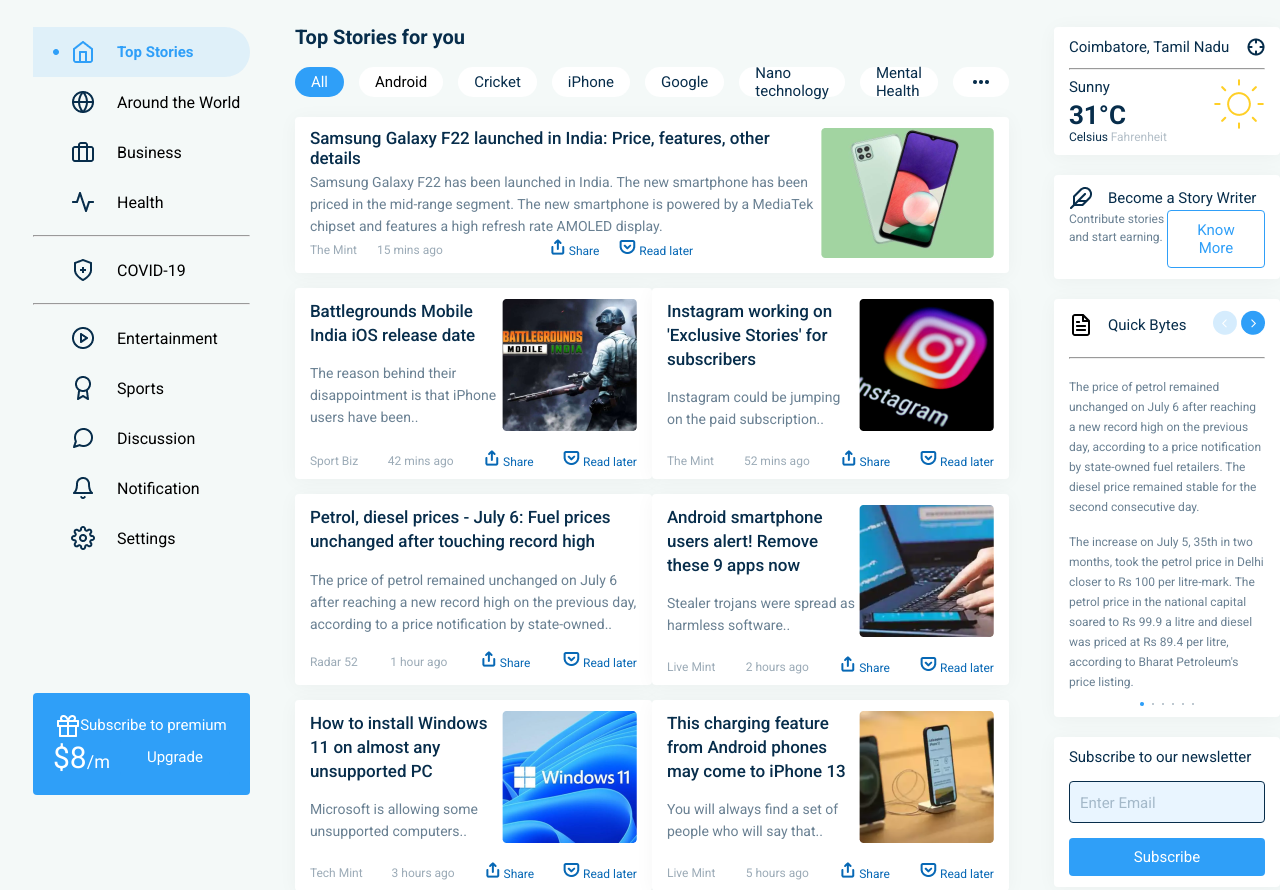
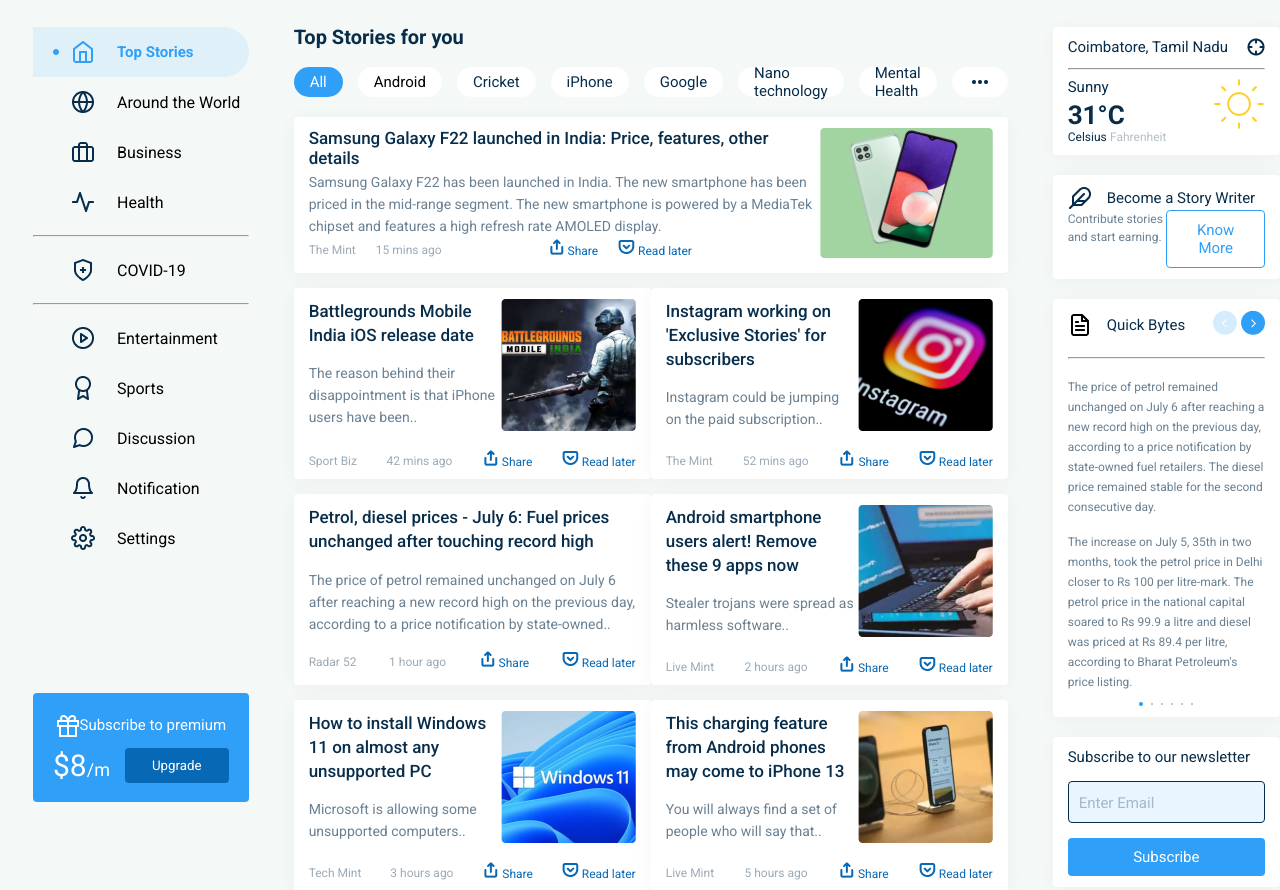
Before and after one commit to MantasPauza/CodeAcademyExamples, a plain HTML site: page index.html in a window 1280 px wide. Shown: the part 86-976 px from the top of the page. Drawn offline with Linux system fonts and the light colour scheme.

Commit message:
fixed subscribtion button

```diff
--- a/index.html
+++ b/index.html
@@ -127,7 +127,7 @@
             </div>
             <div class="left__side_subscribe_subheading">
               <p class="subheading__text">$8<span>/m</span></p>
-              <button class="subscribe__button">Upgrade</button>
+              <button class="upgrade__button">Upgrade</button>
             </div>
           </div>
         </div>
--- a/styles.css
+++ b/styles.css
@@ -221,11 +221,17 @@ hr {
   color: white;
 }
 
+.left__side_subscribe_inner {
+  display: flex;
+  flex-direction: column;
+  gap: 10px;
+}
+
 .left__side_subscribe_subheading {
   display: flex;
   align-items: center;
   justify-content: space-evenly;
-  gap: 10px;
+  gap: 15px;
   height: 50%;
 }
 
@@ -240,6 +246,14 @@ hr {
   font-size: 18px;
   line-height: 20px;
   font-weight: 400;
+}
+
+.upgrade__button {
+  background: #0768b5;
+  border-radius: 4px;
+  color: white;
+  border: none;
+  padding: 10px 27px;
 }
 
 .subscribe__button {
```
